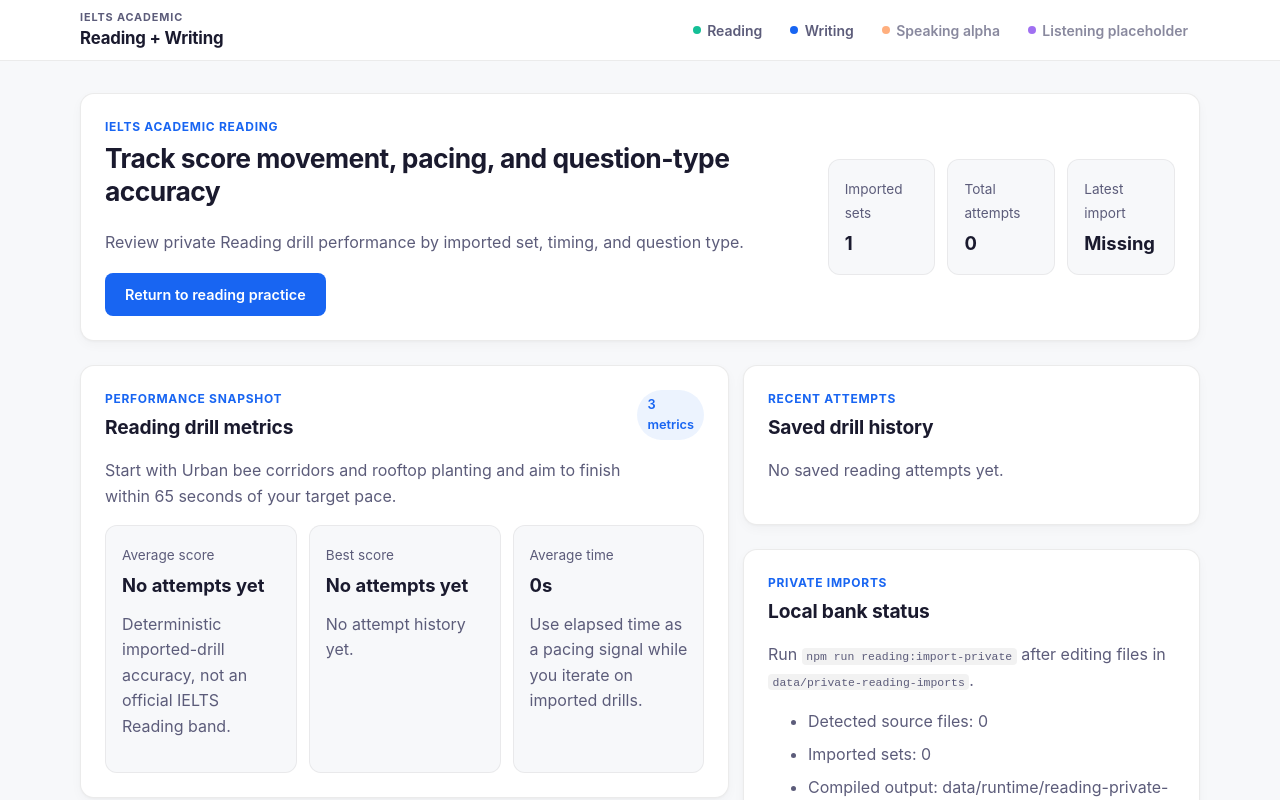
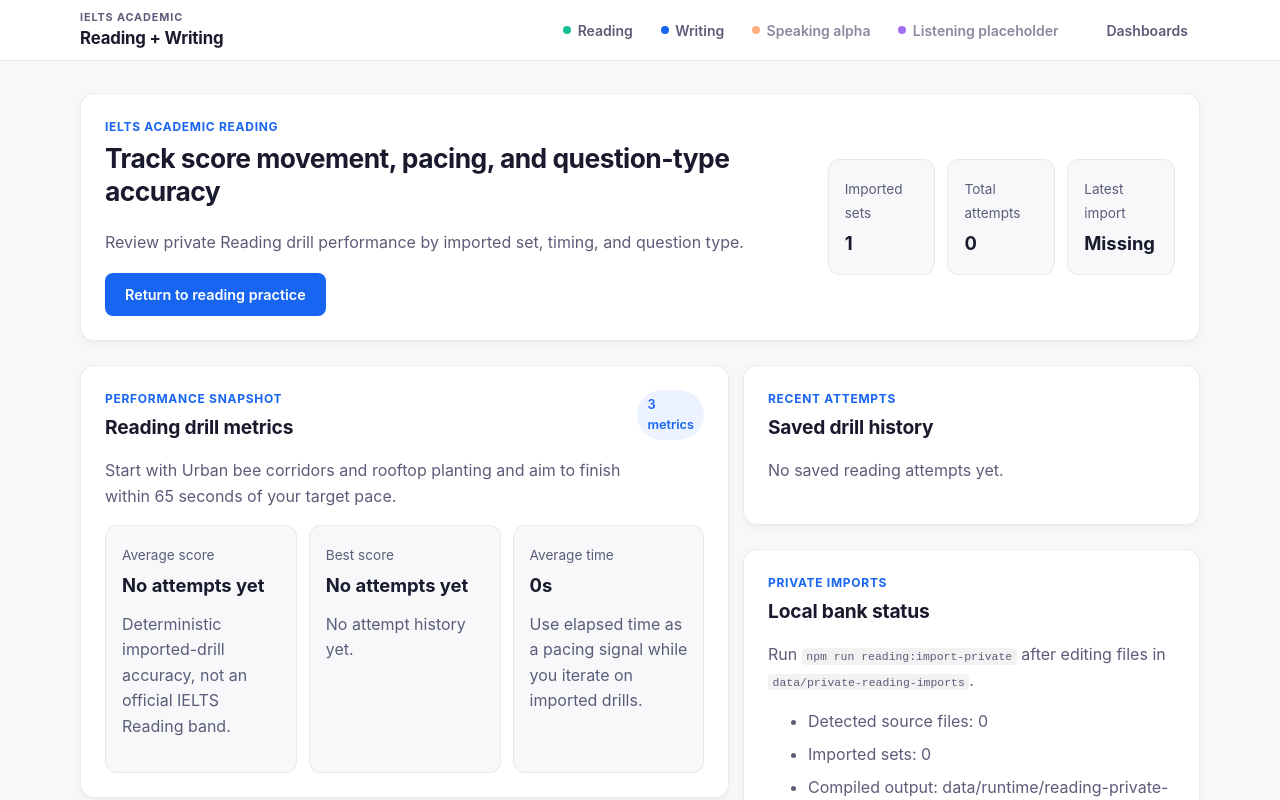
Before and after one commit to Ketchio-dev/IETLS, a Next.js app: page /reading/dashboard in a window 1280 px wide. Shown: the top 800 px of the page. Built offline with nearby package versions, Linux system fonts and the light colour scheme.

Commit message:
omx(team): auto-checkpoint worker-1 [unknown]

```diff
--- a/src/app/layout.tsx
+++ b/src/app/layout.tsx
@@ -60,6 +60,9 @@
                 </Link>
               ))}
             </div>
+            <Link href="/reading/dashboard" className="site-nav-link site-nav-link--dashboard">
+              Dashboards
+            </Link>
           </div>
         </nav>
         {children}
```
